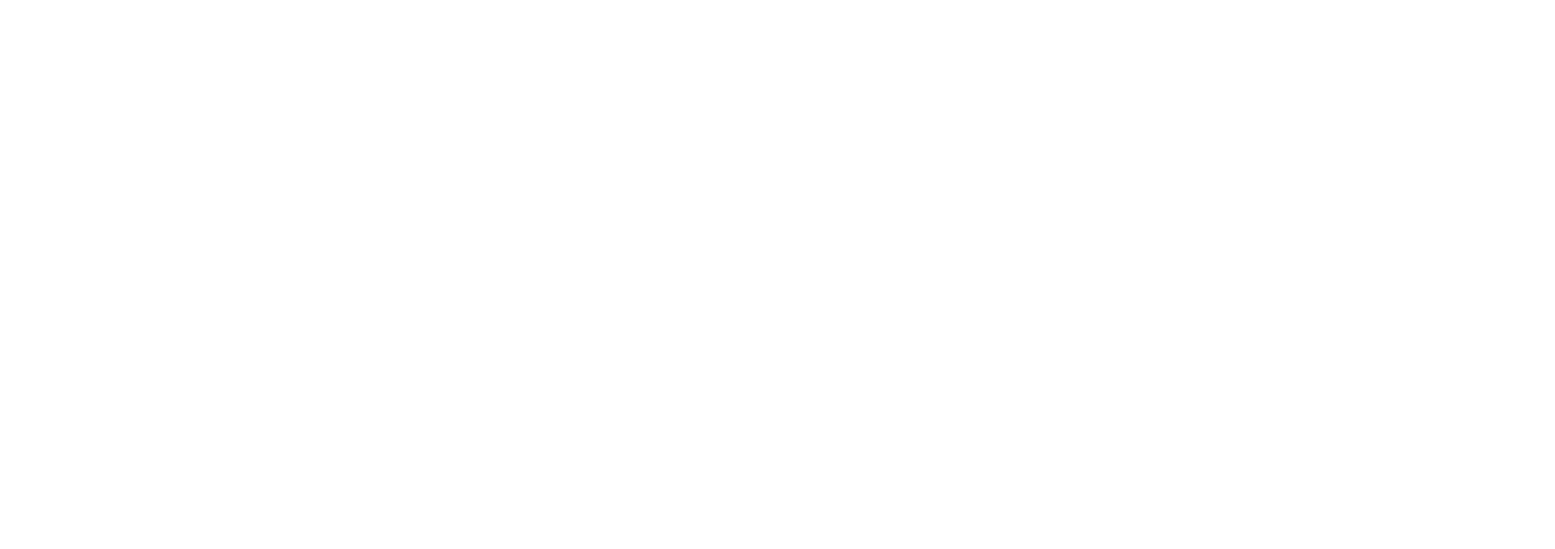
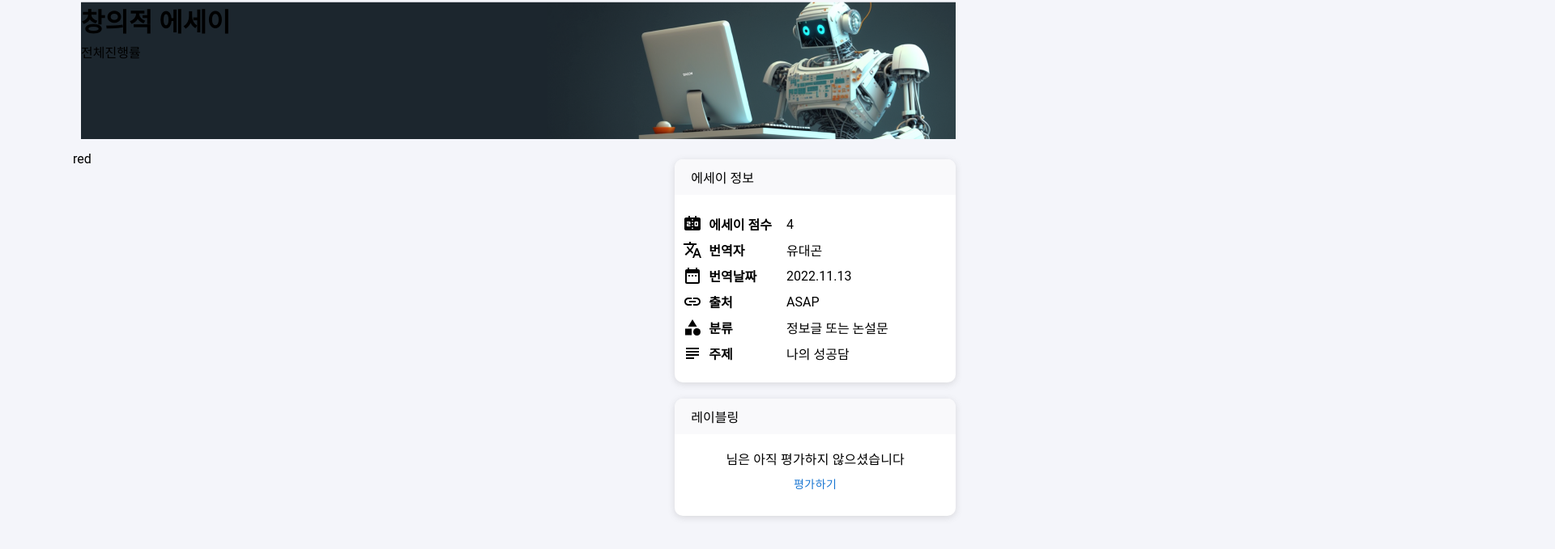
Before and after one commit to Jun0zo/DI-WORKS, a React (Create React App) app in the folder frontend/: page /work/1/tool in a window 1280 px wide. Shown: the part 77-756 px from the top of the page at 81% size, 1920 px wide, since content can reach past the window. Built offline with nearby package versions, Linux system fonts and the light colour scheme.

Commit message:
design: tool 페이지 디자인 헤더, 정보, 레이블링 구축

```diff
--- /dev/null
+++ b/frontend/src/components/work/tool/Card.jsx
@@ -0,0 +1,34 @@
+import { Box } from "@mui/material";
+
+const Card = (props) => {
+  const { children, title } = props;
+  return (
+    <div>
+      <Box
+        sx={{
+          borderRadius: "10px",
+          textAlign: "center",
+          boxShadow: "rgba(99, 99, 99, 0.2) 0px 2px 8px 0px",
+          backgroundColor: "white",
+        }}
+      >
+        <Box
+          sx={{
+            backgroundColor: "#F9F9FB",
+            position: "relative",
+            top: 0,
+            textAlign: "left",
+            padding: "10px 20px;",
+            borderTopLeftRadius: "10px",
+            borderTopRightRadius: "10px",
+          }}
+        >
+          {title}
+        </Box>
+        <Box sx={{ padding: "20px 10px" }}>{children}</Box>
+      </Box>
+    </div>
+  );
+};
+
+export default Card;
--- /dev/null
+++ b/frontend/src/components/work/tool/Evaluation.jsx
@@ -0,0 +1,90 @@
+import React, { useEffect, useState } from "react";
+import { Box, Typography, Rating, Button, Grid } from "@mui/material";
+
+const Evaluation = () => {
+  const [currentSection, setCurrentSection] = useState(0);
+
+  const handleNextSection = () => {
+    if (currentSection < sectionContents.length) {
+      setCurrentSection(currentSection + 1);
+    }
+  };
+
+  const handleRating = () => {
+    handleNextSection();
+  };
+
+  const sectionContents = [
+    <Box>
+      <Typography component="legend">{`님은 아직 평가하지 않으셨습니다`}</Typography>
+      <Button onClick={handleNextSection}>평가하기</Button>
+    </Box>,
+  ];
+
+  [
+    "아이디어와 내용의 새로움",
+    "내용의 풍부함",
+    "내용의 논리성",
+    "구조의 독창성",
+    "구조의 유기성",
+    "표현의 참신성",
+    "표현의 적절성",
+    "관점과 개성",
+    "재미와 설득력",
+  ].forEach((content) => {
+    sectionContents.push(
+      <Box>
+        <Typography component="legend">{content}</Typography>
+        <Rating
+          onChange={() => {
+            handleRating();
+          }}
+        ></Rating>
+      </Box>
+    );
+  });
+
+  sectionContents.push(
+    <Box>
+      <Typography component="legend">모든 평가가 완료되었습니다.</Typography>
+      <Button>다음 데이터</Button>
+    </Box>
+  );
+
+  useEffect(() => {
+    console.log("currentSection", currentSection);
+  }, [currentSection]);
+  return (
+    <>
+      <Grid
+        container
+        flexDirection={"column"}
+        sx={{
+          overflow: "hidden",
+        }}
+      >
+        {sectionContents.map((sectionContent, idx) => (
+          <Grid
+            item
+            key={idx}
+            sx={{
+              top: 0,
+              transition: "transform 0.5s ease-in-out",
+              width: "100%",
+              transform:
+                currentSection === idx
+                  ? "translateX(0)"
+                  : `translateX(${100 * (idx - currentSection)}%)`,
+              zIndex: idx === currentSection ? 1 : 0,
+              position: idx === currentSection ? "relative" : "absolute",
+            }}
+          >
+            {sectionContent}
+          </Grid>
+        ))}
+      </Grid>
+    </>
+  );
+};
+
+export default Evaluation;
--- /dev/null
+++ b/frontend/src/components/work/tool/Header.jsx
@@ -0,0 +1,19 @@
+import headerBackground from "src/components/work/tool/header_background.jpeg";
+
+const Header = () => {
+  return (
+    <div
+      style={{
+        height: "100%",
+        backgroundImage: `url(${headerBackground})`,
+      }}
+    >
+      <div>
+        <h1>창의적 에세이</h1>
+        전체진행률
+      </div>
+    </div>
+  );
+};
+
+export default Header;
--- /dev/null
+++ b/frontend/src/components/work/tool/Overview.css
@@ -0,0 +1,20 @@
+.overview-item {
+  display: flex;
+  align-items: center;
+  padding: 4px 0px;
+}
+
+.overview-item span {
+  margin-left: 8px;
+}
+
+.key {
+  display: inline-block;
+  width: 100px;
+  font-weight: bold;
+}
+
+.value {
+  display: inline-block;
+  width: calc(100% - 100px);
+}
--- /dev/null
+++ b/frontend/src/components/work/tool/Overview.jsx
@@ -0,0 +1,43 @@
+import ScoreboardIcon from "@mui/icons-material/Scoreboard";
+import TranslateIcon from "@mui/icons-material/Translate";
+import DateRangeIcon from "@mui/icons-material/DateRange";
+import LinkIcon from "@mui/icons-material/Link";
+import CategoryIcon from "@mui/icons-material/Category";
+import SubjectIcon from "@mui/icons-material/Subject";
+
+import "./Overview.css";
+
+const Overview = () => {
+  return (
+    <div>
+      <ul style={{ textAlign: "left" }}>
+        <li className="overview-item">
+          <ScoreboardIcon /> <span className="key">에세이 점수</span>{" "}
+          <span className="value">4</span>
+        </li>
+        <li className="overview-item">
+          <TranslateIcon /> <span className="key">번역자</span>{" "}
+          <span className="value">유대곤</span>
+        </li>
+        <li className="overview-item">
+          <DateRangeIcon /> <span className="key">번역날짜</span>{" "}
+          <span className="value">2022.11.13</span>
+        </li>
+        <li className="overview-item">
+          <LinkIcon /> <span className="key">출처</span>{" "}
+          <span className="value">ASAP</span>
+        </li>
+        <li className="overview-item">
+          <CategoryIcon /> <span className="key">분류</span>{" "}
+          <span className="value">정보글 또는 논설문</span>
+        </li>
+        <li className="overview-item">
+          <SubjectIcon /> <span className="key">주제</span>{" "}
+          <span className="value">나의 성공담</span>
+        </li>
+      </ul>
+    </div>
+  );
+};
+
+export default Overview;
--- a/frontend/src/index.css
+++ b/frontend/src/index.css
@@ -1,6 +1,7 @@
 * {
   margin: 0;
   padding: 0;
+  font-family: "roboto";
 }
 
 a {
@@ -34,6 +35,7 @@
     sans-serif;
   -webkit-font-smoothing: antialiased;
   -moz-osx-font-smoothing: grayscale;
+  background-color: #f4f5fa;
 }
 
 code {
--- a/frontend/src/pages/work/Tool.jsx
+++ b/frontend/src/pages/work/Tool.jsx
@@ -1,10 +1,16 @@
 import React, { useEffect, useState } from "react";
 import { useParams } from "react-router-dom";
-import { Box, Grid } from "@mui/material";
+import { Box, Grid, Typography, Rating, Button } from "@mui/material";
 
 import Layout from "src/components/layout/Layout";
 
 import { useTheme } from "@mui/material/styles";
+
+import Evaluation from "src/components/work/tool/Evaluation";
+
+import Card from "src/components/work/tool/Card";
+import Overview from "src/components/work/tool/Overview";
+import Header from "src/components/work/tool/Header";
 
 const Tool = () => {
   const { projectIdx, dataIdx } = useParams();
@@ -40,14 +46,43 @@
     <Layout>
       <Box
         sx={{
-          display: "grid",
           maxWidth: 1100,
           margin: "0 auto",
         }}
       >
-        <Grid container>
-          <Grid item xs={8} sx={{ backgroundColor: "red" }}></Grid>
-          <Grid item xs={8}></Grid>
+        <Grid container sx={{ position: "relative" }}>
+          <Grid
+            item
+            xs={12}
+            sx={{
+              height: "200px",
+              padding: "15px 10px",
+            }}
+          >
+            <Header />
+          </Grid>
+          <Grid item xs={12} md={8} sx={{ height: "70vh" }}>
+            <div>red</div>
+          </Grid>
+          <Grid item xs={12} md={4}>
+            <Grid
+              item
+              xs={12}
+              sx={{
+                padding: "10px",
+              }}
+            >
+              <Card title="에세이 정보">
+                <Overview />
+              </Card>
+            </Grid>
+
+            <Grid item xs={12} sx={{ padding: "10px" }}>
+              <Card title="레이블링">
+                <Evaluation />
+              </Card>
+            </Grid>
+          </Grid>
         </Grid>
       </Box>
     </Layout>
```
Also changed, not shown: frontend/src/components/work/tool/header_background.jpeg (added).
